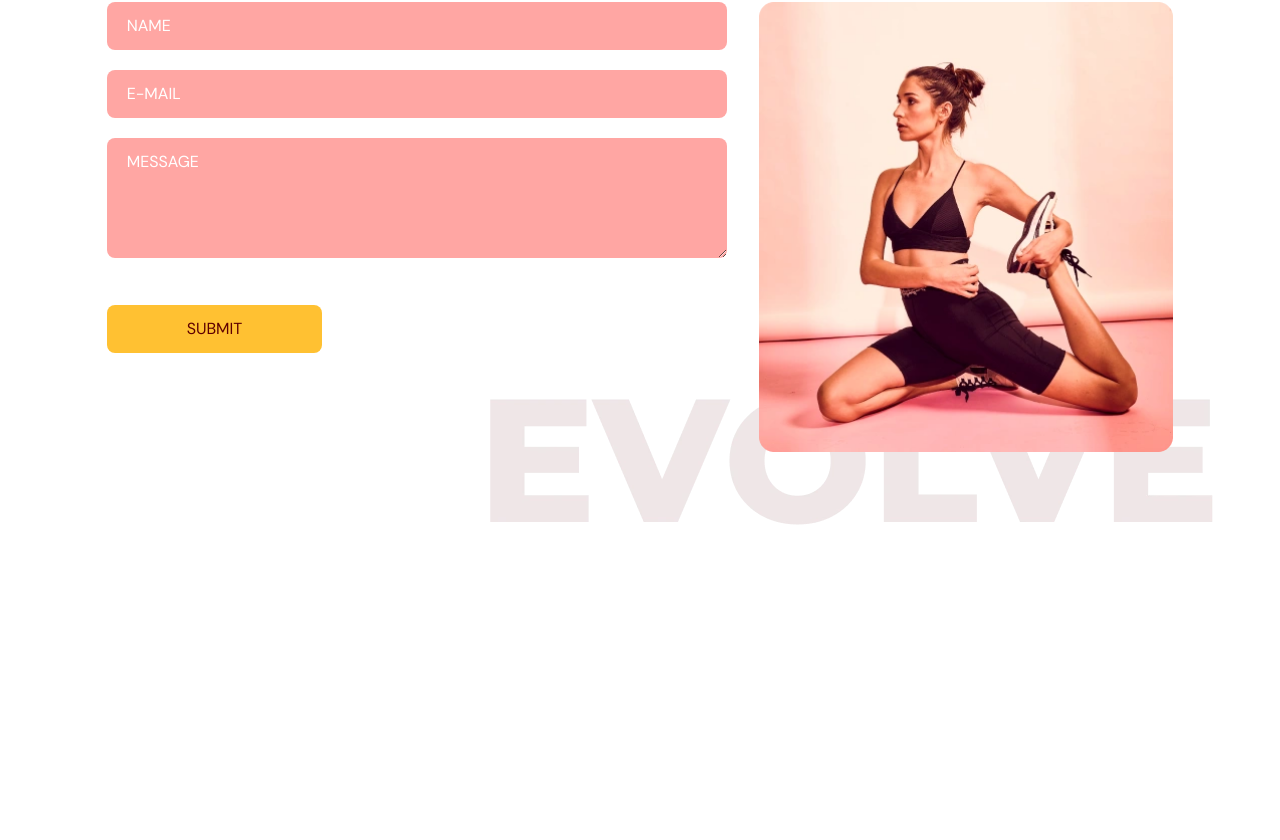
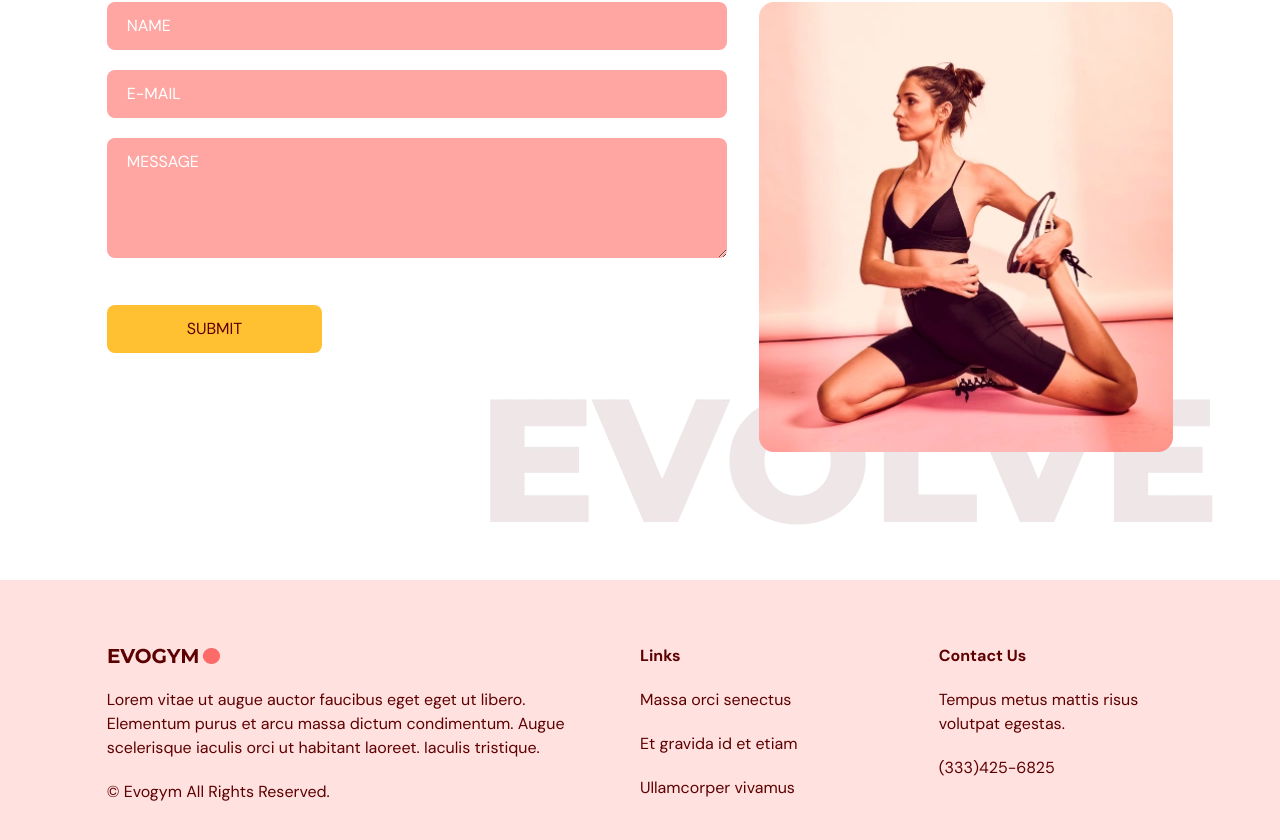
Before and after one commit to 2Revol2/Fitness, a React (Vite) app: page / in a window 1280 px wide. Shown: the part 3252-4092 px from the top of the page. Before the commit the page ends 3832 px from the top, so only its background shows below. Built offline with nearby package versions, Linux system fonts and the light colour scheme.

Commit message:
feat: add footer section

```diff
--- a/src/App.tsx
+++ b/src/App.tsx
@@ -5,6 +5,7 @@
 import { Benefits } from "./components/Benefits/Benefits";
 import { OurClasses } from "./components/OurClasses/OurClasses";
 import { ContactUs } from "./components/ContactUs/ContactUs";
+import { Footer } from "./components/Footer/Footer";
 
 export const App = () => {
   const [selectedPage, setSelectedPage] = useState<SelectedPage>(
@@ -36,6 +37,7 @@
       <Benefits setSelectedPage={setSelectedPage} />
       <OurClasses setSelectedPage={setSelectedPage} />
       <ContactUs setSelectedPage={setSelectedPage} />
+      <Footer/>
     </div>
   );
 };
--- /dev/null
+++ b/src/components/Footer/Footer.tsx
@@ -0,0 +1,30 @@
+import Logo from "../../assets/Logo.webp";
+
+export const Footer = () => {
+  return (
+    <footer className="bg-primary-100 py-16">
+      <div className="mx-auto w-5/6 gap-16 md:flex justify-between">
+        <div className="mt-16 basis-1/2 md:mt-0">
+          <img src={Logo} alt="logo" />
+          <p className="my-5">
+            Lorem vitae ut augue auctor faucibus eget eget ut libero. Elementum
+            purus et arcu massa dictum condimentum. Augue scelerisque iaculis
+            orci ut habitant laoreet. Iaculis tristique.
+          </p>
+          <p>© Evogym All Rights Reserved.</p>
+        </div>
+        <div className="mt-16 basis-1/4 md:mt-0">
+          <h4 className="font-bold">Links</h4>
+          <p className="my-5">Massa orci senectus</p>
+          <p className="my-5">Et gravida id et etiam</p>
+          <p>Ullamcorper vivamus</p>
+        </div>
+        <div className="mt-16 basis-1/4 md:mt-0">
+          <h4 className="font-bold">Contact Us</h4>
+          <p className="my-5">Tempus metus mattis risus volutpat egestas.</p>
+          <p>(333)425-6825</p>
+        </div>
+      </div>
+    </footer>
+  );
+};
```
